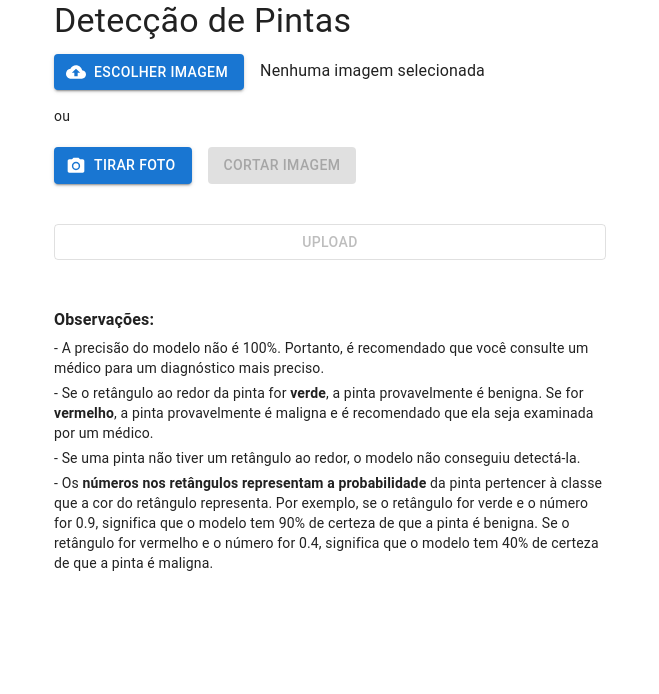
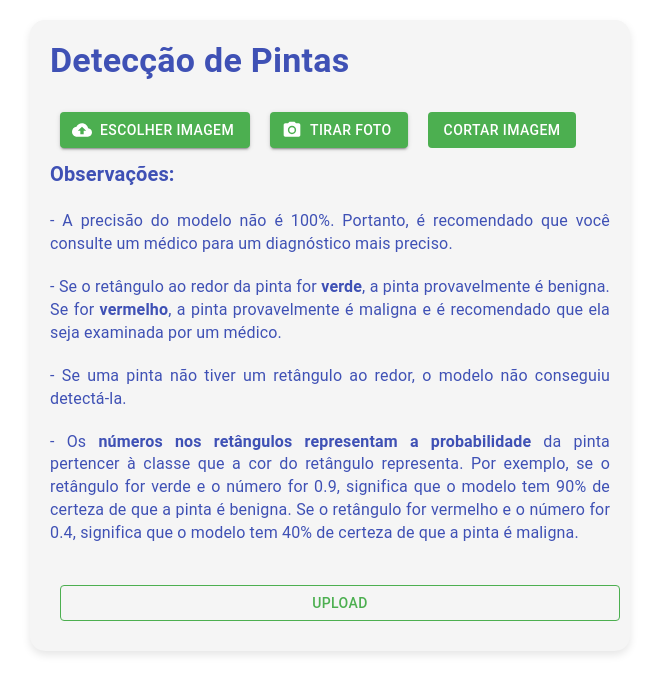
Before and after one commit to ArthurCisotto/spots_detector_frontend, a React (Create React App) app in the folder spots-detector-frontend/: page / in a window 1280 px wide. Shown: the top 694 px of the page, without its empty margins (310-969 px from the left). Built offline with nearby package versions, Linux system fonts and the light colour scheme.

Commit message:
Atualização de estilo

```diff
--- a/spots-detector-frontend/public/index.html
+++ b/spots-detector-frontend/public/index.html
@@ -7,7 +7,7 @@
     <meta name="theme-color" content="#000000" />
     <meta
       name="description"
-      content="Web site created using create-react-app"
+      content="Site para a detecção de pintas e manchas na pele, classificando-as como benignas ou malignas."
     />
     <link rel="apple-touch-icon" href="%PUBLIC_URL%/logo192.png" />
     <!--
@@ -24,7 +24,7 @@
       work correctly both with client-side routing and a non-root public URL.
       Learn how to configure a non-root public URL by running `npm run build`.
     -->
-    <title>React App</title>
+    <title>Spots Detector</title>
   </head>
   <body>
     <noscript>You need to enable JavaScript to run this app.</noscript>
--- a/spots-detector-frontend/src/components/ImageUploadForm/index.js
+++ b/spots-detector-frontend/src/components/ImageUploadForm/index.js
@@ -76,7 +76,7 @@ const ImageUploadForm = () => {
     };
 
     const sendFormData = (formData) => {
-        axios.post('https://web-production-b4d5.up.railway.app/api/upload/', formData, {
+        axios.post(`${process.env.REACT_APP_BACKEND_URL}/api/upload/`, formData, {
             headers: {
                 'Content-Type': 'multipart/form-data'
             }
@@ -93,94 +93,135 @@ const ImageUploadForm = () => {
         });
     };
 
-    // ... [resto do componente] ...
+    const styles = {
+        container: {
+            backgroundColor: '#f5f5f5',
+            padding: '20px',
+            borderRadius: '15px',
+            boxShadow: '0 4px 8px rgba(0, 0, 0, 0.1)',
+            margin: '20px auto',
+        },
+        button: {
+            backgroundColor: '#4caf50',
+            color: 'white',
+            '&:hover': {
+                backgroundColor: '#388e3c',
+            },
+            margin: '10px',
+        },
+        input: {
+            display: 'none',
+        },
+        header: {
+            color: '#3f51b5',
+            marginBottom: '20px',
+            fontWeight: 'bold',
+        },
+        text: {
+            color: '#3f51b5',
+            fontSize: 16,
+            marginBottom: '20px',
+            textAlign: 'justify',
+        },
+        webcamBox: {
+            marginTop: '20px',
+            padding: '10px',
+            border: '1px solid #ddd',
+            borderRadius: '10px',
+            display: 'flex',
+            flexDirection: 'column',
+            alignItems: 'center',
+        },
+        imageBox: {
+            marginTop: '20px',
+            textAlign: 'center',
+        },
+    };
+
 
     return (
-        <Container maxWidth="sm">
-            <Typography variant="h4" gutterBottom>
+        <Container maxWidth="sm" style={styles.container}>
+            <Typography variant="h4" style={styles.header}>
                 Detecção de Pintas
             </Typography>
-            <Box component="form" onSubmit={handleSubmit} noValidate sx={{ mt: 1 }}>
+            <Box component="form" onSubmit={handleSubmit} noValidate>
                 <input
                     accept="image/*"
-                    style={{ display: 'none' }}
+                    style={styles.input}
                     id="raised-button-file"
                     multiple
                     type="file"
                     onChange={handleImageChange}
                 />
                 <label htmlFor="raised-button-file">
-                    <Button variant="contained" component="span" startIcon={<CloudUploadIcon />} sx={{ mr: 2 }}>
+                    <Button variant="contained" component="span" startIcon={<CloudUploadIcon />} style={styles.button}>
                         Escolher Imagem
                     </Button>
-                    {selectedImage ? (typeof selectedImage === 'string' ? 'Imagem da Webcam' : selectedImage.name) : 'Nenhuma imagem selecionada'}
                 </label>
-                <Typography variant="body2" gutterBottom sx={{ mt: 2 }}>
-                    ou
-                </Typography>
-                <Button variant="contained" onClick={() => setWebcamEnabled(true)} startIcon={<CameraAltIcon />} sx={{ mr: 2 }}>
+                <Button variant="contained" onClick={() => setWebcamEnabled(true)} startIcon={<CameraAltIcon />} style={styles.button}>
                     Tirar Foto
                 </Button>
+                {selectedImage && (
+                    <Typography variant="body2" gutterBottom style={{ marginTop: '10px' }}>
+                        {typeof selectedImage === 'string' ? 'Imagem da Webcam' : selectedImage.name}
+                    </Typography>
+                )}
                 <Button
                     variant="contained"
                     onClick={handleShowCropper}
-                sx={{ mt: 2, mb: 2 }}
+                    style={styles.button}
                     disabled={!imageToCrop}
                 >
                     Cortar Imagem
                 </Button>
-
                 {showCropper && (
-                    <div>
                     <ImageCropper
                         imageToCrop={imageToCrop}
                         onImageCropped={(croppedImage) => {
                             setCroppedImage(croppedImage);
                         }}
                     />
-                    </div>
                 )}
-
+                <Typography variant="h6" gutterBottom style={styles.header}>
+                <strong>Observações:</strong>
+                </Typography>
+                <Typography variant="body2" gutterBottom style={styles.text}>
+                    - A precisão do modelo não é 100%. Portanto, é recomendado que você consulte um médico para um diagnóstico mais preciso.
+                </Typography>
+                <Typography variant="body2" gutterBottom style={styles.text}>
+                    - Se o retângulo ao redor da pinta for <strong>verde</strong>, a pinta provavelmente é benigna. Se for <strong>vermelho</strong>, a pinta provavelmente é maligna e é recomendado que ela seja examinada por um médico.
+                </Typography>
+                <Typography variant="body2" gutterBottom style={styles.text}>
+                    - Se uma pinta não tiver um retângulo ao redor, o modelo não conseguiu detectá-la.
+                </Typography>
+                <Typography variant="body2" gutterBottom style={styles.text}>
+                    - Os <strong>números nos retângulos representam a probabilidade</strong> da pinta pertencer à classe que a cor do retângulo representa. Por exemplo, se o retângulo for verde e o número for 0.9, significa que o modelo tem 90% de certeza de que a pinta é benigna. Se o retângulo for vermelho e o número for 0.4, significa que o modelo tem 40% de certeza de que a pinta é maligna.
+                </Typography>
                 <Button
                     type="submit"
                     fullWidth
                     variant="outlined"
-                    sx={{ mt: 3, mb: 2 }}
+                    style={{ ...styles.button, backgroundColor: 'transparent', color: '#4caf50', border: '1px solid #4caf50', marginTop: '20px' }}
                     disabled={!selectedImage || loading}
                 >
                     {loading ? <CircularProgress size={24} /> : 'Upload'}
                 </Button>
                 {webcamEnabled && (
-                    <Box sx={{ mt: 2 }}>
+                    <Box style={styles.webcamBox}>
                         <Webcam
                             audio={false}
                             ref={webcamRef}
                             screenshotFormat="image/jpeg"
                             style={{ width: '100%', height: 'auto' }}
                         />
-                        <Button variant="contained" onClick={handleCapture} sx={{ mt: 2 }}>
+                        <Button variant="contained" onClick={handleCapture} style={styles.button}>
                             Capturar Imagem
                         </Button>
                     </Box>
                 )}
             </Box>
-            <Typography variant="body1" gutterBottom sx={{ mt: 4 }}>
-                <strong>Observações:</strong>
-            </Typography>
-            <Typography variant="body2" gutterBottom>
-                - A precisão do modelo não é 100%. Portanto, é recomendado que você consulte um médico para um diagnóstico mais preciso.
-            </Typography>
-            <Typography variant="body2" gutterBottom>
-                - Se o retângulo ao redor da pinta for <strong>verde</strong>, a pinta provavelmente é benigna. Se for <strong>vermelho</strong>, a pinta provavelmente é maligna e é recomendado que ela seja examinada por um médico.
-            </Typography>
-            <Typography variant="body2" gutterBottom>
-                - Se uma pinta não tiver um retângulo ao redor, o modelo não conseguiu detectá-la.
-            </Typography>
-            <Typography variant="body2" gutterBottom>
-                - Os <strong>números nos retângulos representam a probabilidade</strong> da pinta pertencer à classe que a cor do retângulo representa. Por exemplo, se o retângulo for verde e o número for 0.9, significa que o modelo tem 90% de certeza de que a pinta é benigna. Se o retângulo for vermelho e o número for 0.4, significa que o modelo tem 40% de certeza de que a pinta é maligna.
-            </Typography>
             {imageBase64 && (
-                <Box sx={{ mt: 4 }}>
+                <Box style={styles.imageBox}>
                     <Typography variant="h6" gutterBottom>
                         Imagem Processada:
                     </Typography>
```
Also changed, not shown: 2 other files (tests, documents, lock files or other folders). Lines whose indentation alone changed are shown as unchanged.
